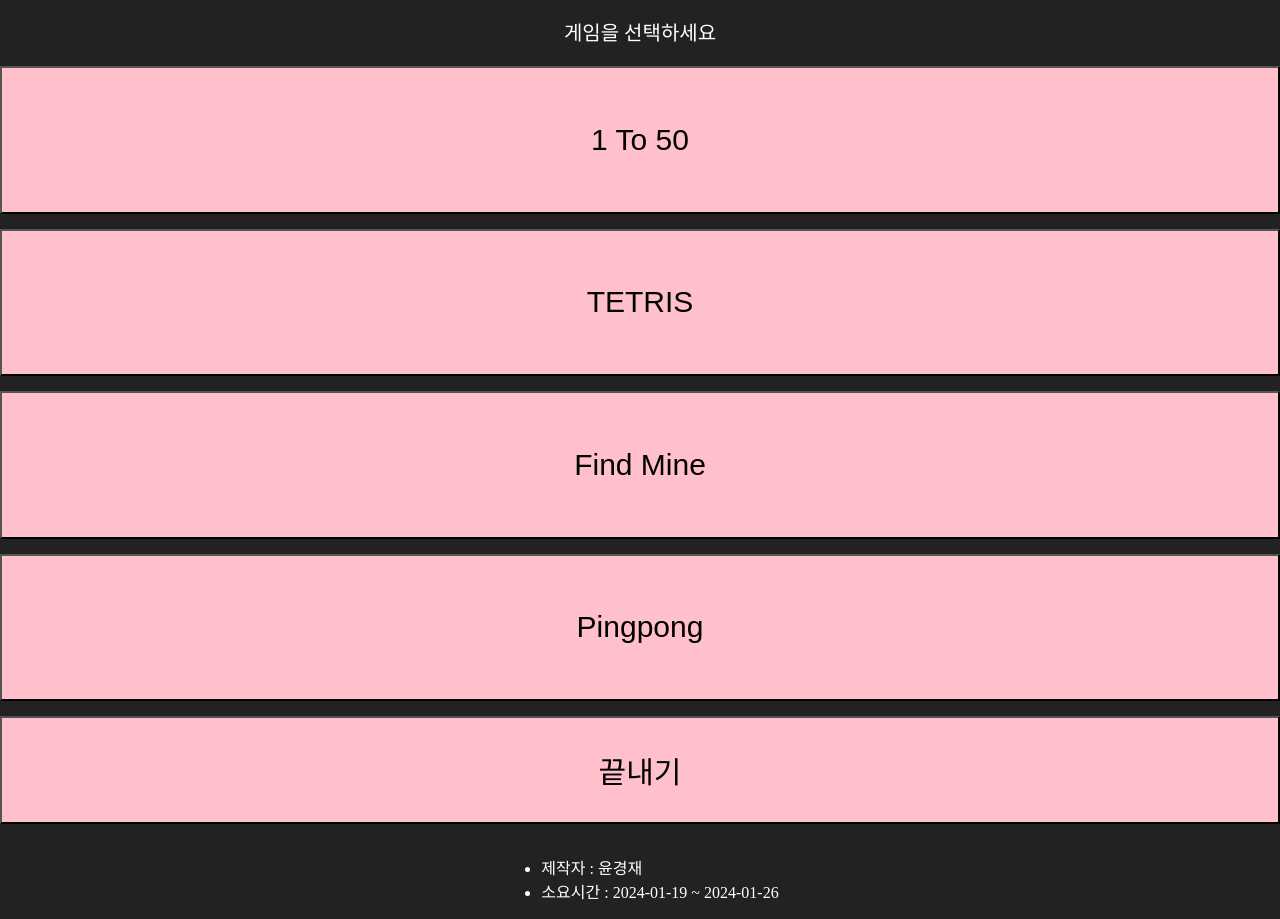
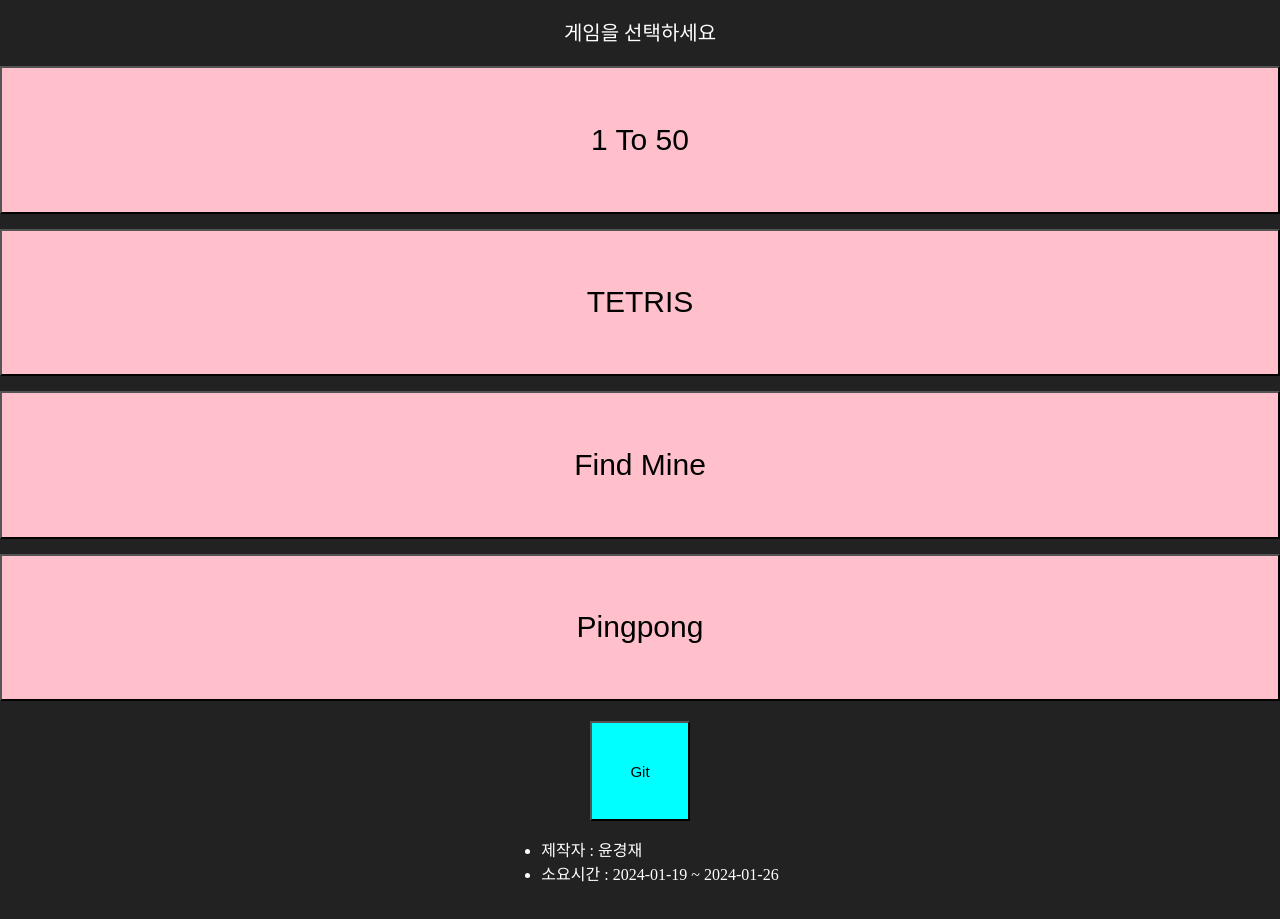
Before and after one commit to kyungjae-Y/JSProject_Yoon, a plain HTML site: page index.html in a window 1280 px wide. Shown: the part 118-1037 px from the top of the page. Drawn offline with Linux system fonts and the light colour scheme.

Commit message:
Update index.html

```diff
--- a/index.html
+++ b/index.html
@@ -23,7 +23,7 @@
     <button id="fm">Find Mine</button>
     <button id="pp">Pingpong</button>
   </div>
-  <button class="end">끝내기</button>
+  <button class="git">Git</button>
   <ul class="footer">
     <li>제작자 : 윤경재</li>
     <li>소요시간 : 2024-01-19 ~ 2024-01-26</li>
```
